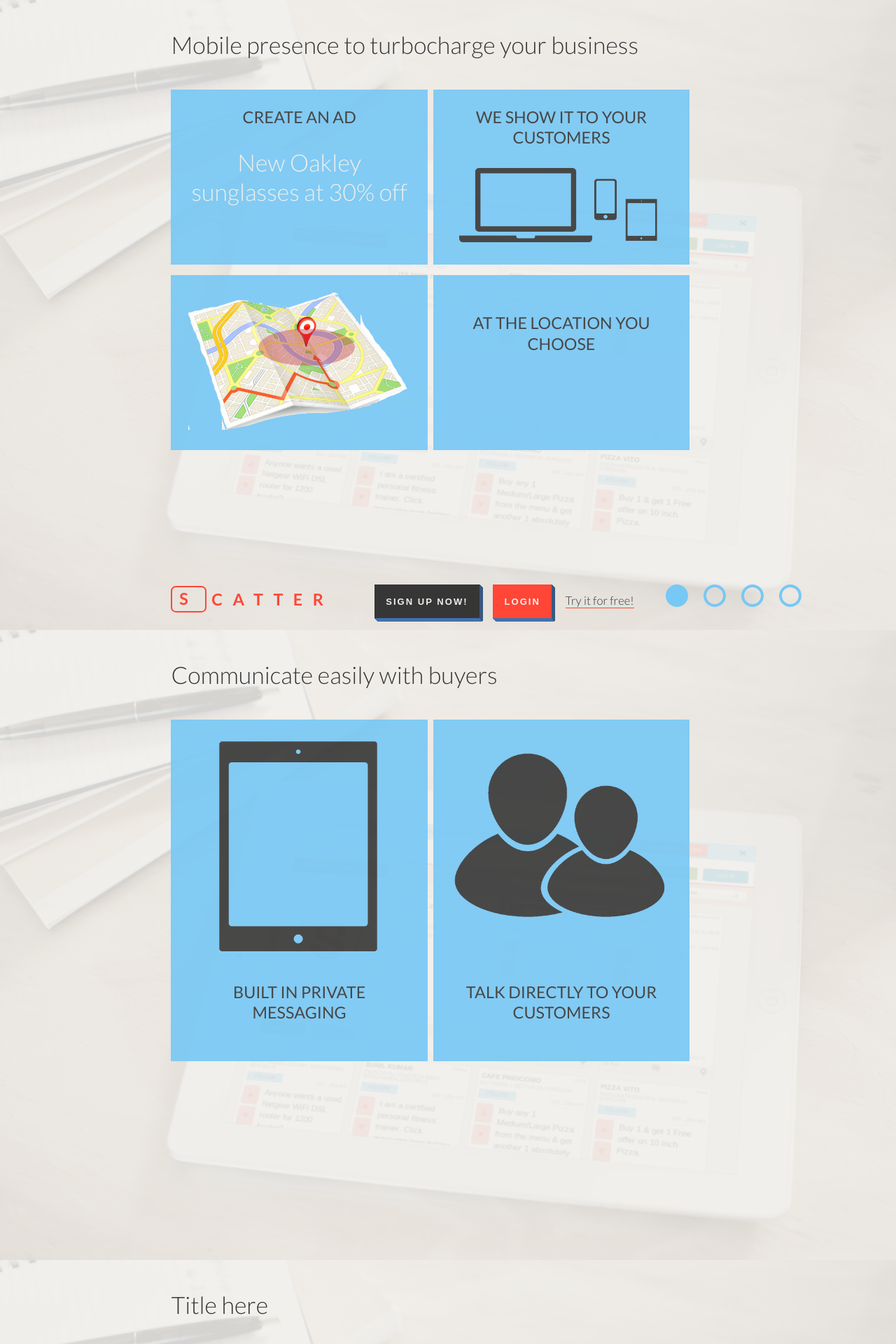
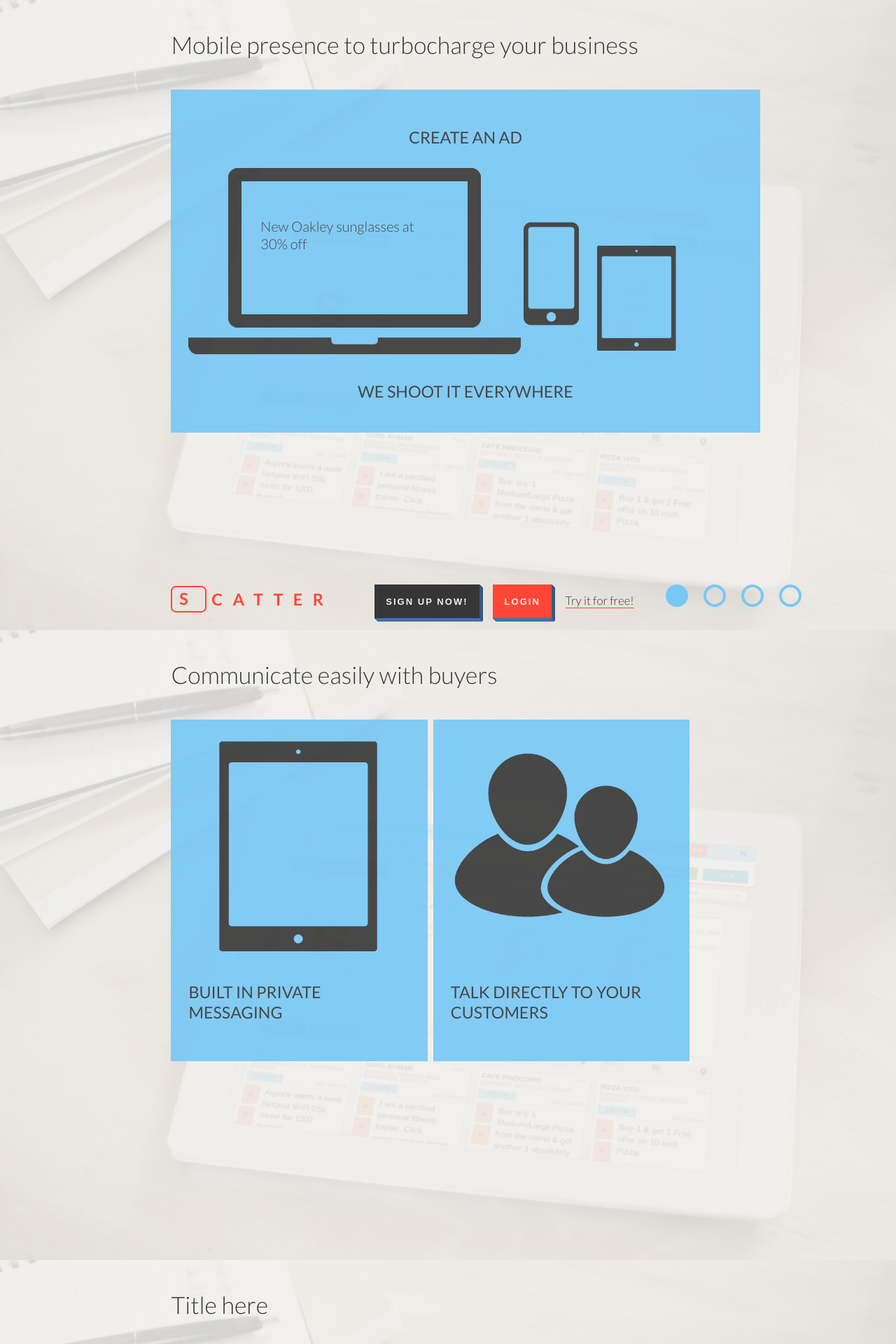
Before and after one commit to metamn/scatter, a Jekyll site: the page built from _posts/2013-08-13-business.html, in a window 1280 px wide. Shown: the top 1920 px of the page at 70% size. Built offline with Jekyll 4.4.1, drawn with Linux system fonts in a browser that asks for light colours; nearby versions of some CDN libraries.

Commit message:
First business slide done

```diff
--- a/_posts/2013-08-13-business.html
+++ b/_posts/2013-08-13-business.html
@@ -12,28 +12,20 @@ class: business
         <h1>Mobile presence to turbocharge your business</h1>
       </header>
 
-      <div id="create-ad">
+      <div>
         <h2>Create an ad</h2>
-        <p data-typer-targets='{ "targets" : ["New Rayban aviator sunglasses at 50% off","New Oakley sunglasses at 30% off"]}'></p>
-      </div>
 
-      <div id="devices">
-        <h2>We show it to your customers</h2>
         <img id="laptop" src="{{ site.url }}/assets/laptop.png" alt="Laptop">
         <img id="smartphone" src="{{ site.url }}/assets/smartphone.png" alt="Smartphone">
         <img id="tablet" src="{{ site.url }}/assets/tablet.png" alt="Tablet">
-        <p id="p1"></p>
+
+        <p id="p1" data-typer-targets='{ "targets" : ["New Rayban aviator sunglasses at 50% off","New Oakley sunglasses at 30% off"]}'></p>
         <p id="p2"></p>
         <p id="p3"></p>
+
+        <h2>We shoot it everywhere</h2>
       </div>
 
-      <div id="locations">
-        <img id="map" src="{{ site.url }}/assets/map-preview.png" alt="Map">
-      </div>
-
-      <div id="location-2">
-        <h2>At the location you choose</h2>
-      </div>
 
     </article>
   </section>
--- a/assets/jquery.init.js
+++ b/assets/jquery.init.js
@@ -6,7 +6,7 @@ $(document).ready(function() {
   });
 
   $('[data-typer-targets]').bind('DOMNodeInserted DOMSubtreeModified DOMNodeRemoved', function(event) {
-    $('.business #slide-1 #devices p').html($('[data-typer-targets]').html());
+    $('.business #slide-1 #p2, .business #slide-1 #p3').html($('[data-typer-targets]').html());
   })
 
 
--- a/assets/print.css
+++ b/assets/print.css
@@ -186,23 +186,20 @@ body.business .container #header nav ul li { padding-right: 1.25em; cursor: poin
 body.business .container #header nav ul li:after { content: ''; position: absolute; width: 24px; height: 24px; border-radius: 50%; border: 4px solid #77c8f5; }
 body.business .container #header nav ul li:hover:after, body.business .container #header nav ul li.active:after { background: #77c8f5; }
 body.business .container #content section { background-image: url(/assets/tablet-with-scatter.png); }
-body.business .container #content section div { width: 40%; margin-right: 1%; margin-bottom: 2%; max-height: 22em; display: inline-block; float: left; padding: 1.25em; background: #77c8f5; opacity: .9; text-align: center; }
+body.business .container #content section div { width: 40%; margin-right: 1%; margin-bottom: 2%; max-height: 22em; display: inline-block; float: left; padding: 1.25em; background: #77c8f5; opacity: .9; }
 @media only screen and (min-width: 1401px) { body.business .container #content section div { max-height: 30em; } }
 body.business .container #content section div img { width: 20%; }
 body.business .container #content section div img#laptop { width: 60%; }
 body.business .container #content section div img#smartphone { width: 10%; position: relative; top: -1.25em; }
 body.business .container #content section div img#map { width: 100%; }
 body.business .container #content section div img#communicate, body.business .container #content section div img#buyers { width: 100%; }
-body.business .container #content section#slide-1 div { height: 10em; }
-@media only screen and (min-width: 1401px) { body.business .container #content section#slide-1 div { height: 15em; } }
-body.business .container #content section#slide-1 div h2 { padding-top: 0; }
-@media only screen and (min-width: 1401px) { body.business .container #content section#slide-1 div h2 { padding-top: 1.25em; } }
-body.business .container #content section#slide-1 #create-ad p { font-size: 170%; height: 3.75em; color: #f0efeb; }
-body.business .container #content section#slide-1 #devices p { position: relative; overflow: hidden; padding: 0; margin: 0; }
-body.business .container #content section#slide-1 #devices p#p1 { top: -7em; left: 16.5%; width: 30%; font-size: 13px; height: 50px; }
-body.business .container #content section#slide-1 #devices p#p2 { top: -27em; left: 66%; width: 5%; font-size: 5px; height: 25px; }
-body.business .container #content section#slide-1 #devices p#p3 { top: -15em; left: 80%; width: 8%; font-size: 9px; height: 40px; }
-body.business .container #content section#slide-1 #location-2 h2 { margin-top: 1.25em; }
+body.business .container #content section#slide-1 div { width: 100%; float: left; }
+body.business .container #content section#slide-1 div h2 { text-align: center; }
+body.business .container #content section#slide-1 div h2:last-of-type { position: relative; top: -8.75em; }
+body.business .container #content section#slide-1 div p { position: relative; overflow: hidden; padding: 0; margin: 0; height: 6.25em; }
+body.business .container #content section#slide-1 div p#p1 { top: -10em; width: 30%; left: 13%; height: 2.5em; }
+body.business .container #content section#slide-1 div p#p2 { font-size: 0.625em; top: -18em; left: 62%; width: 7%; }
+body.business .container #content section#slide-1 div p#p3 { font-size: small; top: -20em; left: 75%; width: 8%; }
 body.business .container #content section#slide-3 div { padding-top: 1.25em; }
 body.business .container #content section#slide-3 div p { margin-bottom: 1.25em; }
 body.business .container #content section#slide-3 div ul { text-align: left; list-style: none; }
--- a/assets/screen.css
+++ b/assets/screen.css
@@ -186,23 +186,20 @@ body.business .container #header nav ul li { padding-right: 1.25em; cursor: poin
 body.business .container #header nav ul li:after { content: ''; position: absolute; width: 24px; height: 24px; border-radius: 50%; border: 4px solid #77c8f5; }
 body.business .container #header nav ul li:hover:after, body.business .container #header nav ul li.active:after { background: #77c8f5; }
 body.business .container #content section { background-image: url(/assets/tablet-with-scatter.png); }
-body.business .container #content section div { width: 40%; margin-right: 1%; margin-bottom: 2%; max-height: 22em; display: inline-block; float: left; padding: 1.25em; background: #77c8f5; opacity: .9; text-align: center; }
+body.business .container #content section div { width: 40%; margin-right: 1%; margin-bottom: 2%; max-height: 22em; display: inline-block; float: left; padding: 1.25em; background: #77c8f5; opacity: .9; }
 @media only screen and (min-width: 1401px) { body.business .container #content section div { max-height: 30em; } }
 body.business .container #content section div img { width: 20%; }
 body.business .container #content section div img#laptop { width: 60%; }
 body.business .container #content section div img#smartphone { width: 10%; position: relative; top: -1.25em; }
 body.business .container #content section div img#map { width: 100%; }
 body.business .container #content section div img#communicate, body.business .container #content section div img#buyers { width: 100%; }
-body.business .container #content section#slide-1 div { height: 10em; }
-@media only screen and (min-width: 1401px) { body.business .container #content section#slide-1 div { height: 15em; } }
-body.business .container #content section#slide-1 div h2 { padding-top: 0; }
-@media only screen and (min-width: 1401px) { body.business .container #content section#slide-1 div h2 { padding-top: 1.25em; } }
-body.business .container #content section#slide-1 #create-ad p { font-size: 170%; height: 3.75em; color: #f0efeb; }
-body.business .container #content section#slide-1 #devices p { position: relative; overflow: hidden; padding: 0; margin: 0; }
-body.business .container #content section#slide-1 #devices p#p1 { top: -7em; left: 16.5%; width: 30%; font-size: 13px; height: 50px; }
-body.business .container #content section#slide-1 #devices p#p2 { top: -27em; left: 66%; width: 5%; font-size: 5px; height: 25px; }
-body.business .container #content section#slide-1 #devices p#p3 { top: -15em; left: 80%; width: 8%; font-size: 9px; height: 40px; }
-body.business .container #content section#slide-1 #location-2 h2 { margin-top: 1.25em; }
+body.business .container #content section#slide-1 div { width: 100%; float: left; }
+body.business .container #content section#slide-1 div h2 { text-align: center; }
+body.business .container #content section#slide-1 div h2:last-of-type { position: relative; top: -8.75em; }
+body.business .container #content section#slide-1 div p { position: relative; overflow: hidden; padding: 0; margin: 0; height: 6.25em; }
+body.business .container #content section#slide-1 div p#p1 { top: -10em; width: 30%; left: 13%; height: 2.5em; }
+body.business .container #content section#slide-1 div p#p2 { font-size: 0.625em; top: -18em; left: 62%; width: 7%; }
+body.business .container #content section#slide-1 div p#p3 { font-size: small; top: -20em; left: 75%; width: 8%; }
 body.business .container #content section#slide-3 div { padding-top: 1.25em; }
 body.business .container #content section#slide-3 div p { margin-bottom: 1.25em; }
 body.business .container #content section#slide-3 div ul { text-align: left; list-style: none; }
```
Also changed, not shown: assets/theme.scss (+17 -40 lines), 5 other files.
